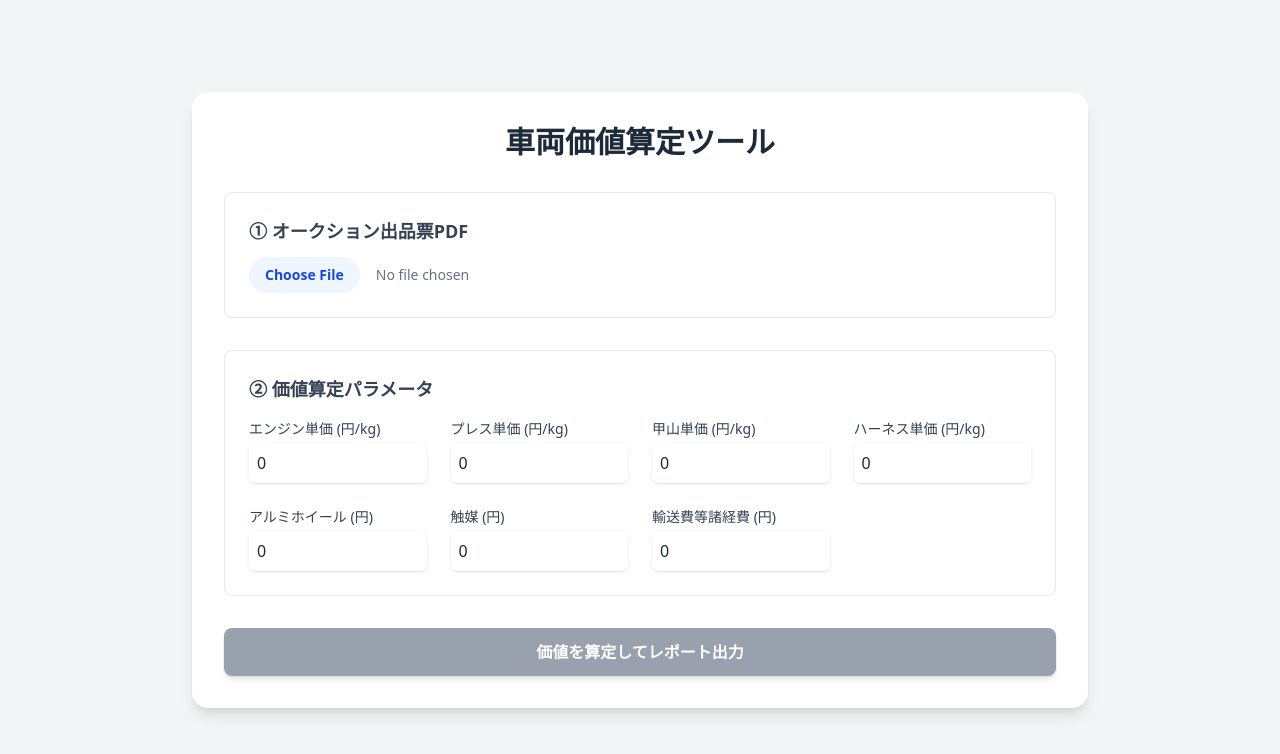
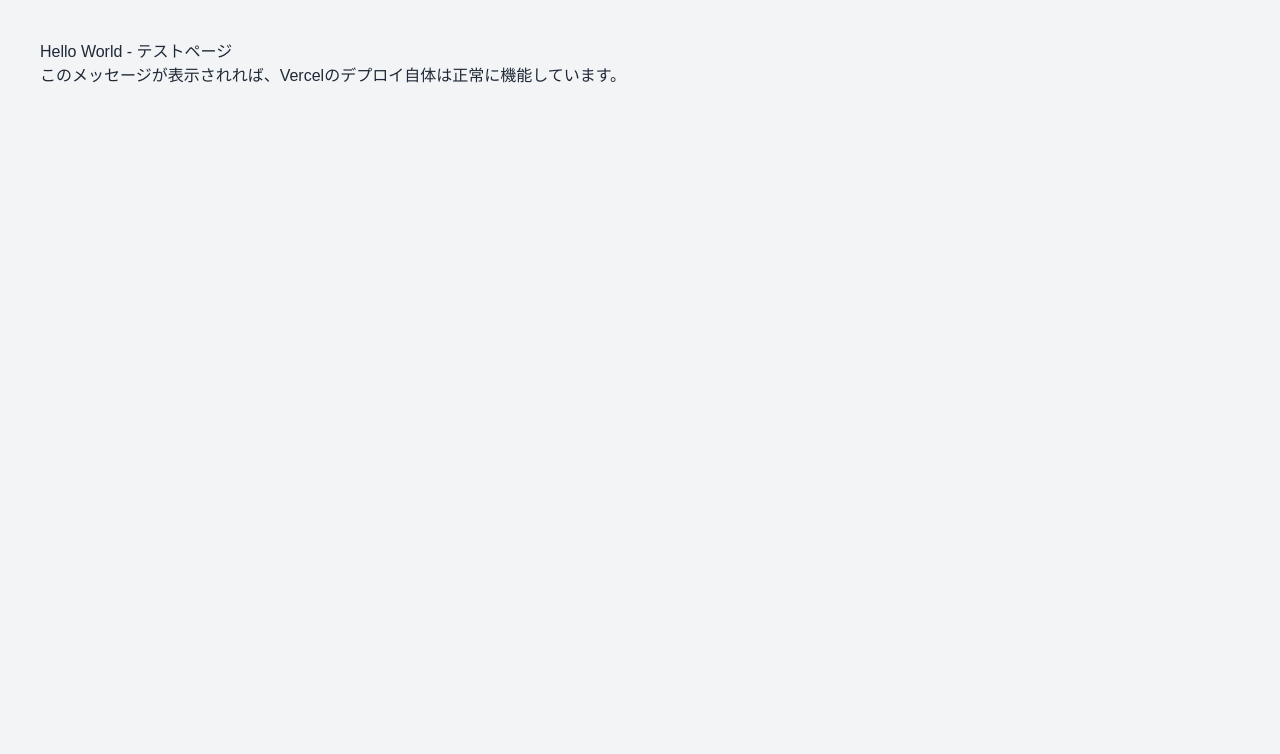
Before and after one commit to morry-k/vehicle_valuation_DB, a Next.js app in the folder frontend/: page / in a window 1280 px wide. Shown: the top 754 px of the page. Built offline with nearby package versions, Linux system fonts and the light colour scheme; no server answers.

Commit message:
Test: Deploy simple Hello World page

```diff
--- a/frontend/app/page.tsx
+++ b/frontend/app/page.tsx
@@ -1,130 +1,8 @@
-'use client'
-
-import { useState, useEffect } from 'react'
-import axios from 'axios'
-
-// ▼▼▼ この一行を追加 ▼▼▼
-const API_URL = process.env.NEXT_PUBLIC_API_URL || 'http://localhost:8000';
-
 export default function Home() {
-  const [file, setFile] = useState<File | null>(null)
-  const [params, setParams] = useState({
-    engine_per_kg: 0,
-    press_per_kg: 0,
-    kouzan_per_kg: 0,
-    harness_per_kg: 0,
-    aluminum_wheels_price: 0,
-    catalyst_price: 0,
-    transport_cost: 0,
-  })
-  const [loading, setLoading] = useState(false)
-
-  useEffect(() => {
-    axios.get(`${API_URL}/api/parameters`)
-      .then(res => setParams(res.data))
-      .catch(err => {
-        console.error("パラメータの取得に失敗:", err)
-        alert("バックエンドとの接続に失敗しました。")
-      })
-  }, [])
-
-  const handleParamChange = (e: React.ChangeEvent<HTMLInputElement>) => {
-    const { name, value } = e.target
-    setParams(prev => ({ ...prev, [name]: Number(value) }))
-  }
-
-  const handleSubmit = async (e: React.FormEvent<HTMLFormElement>) => {
-    e.preventDefault();
-    if (!file) {
-      alert('PDFファイルを選択してください。');
-      return;
-    }
-    setLoading(true);
-
-    const formData = new FormData();
-    formData.append('file', file);
-    formData.append('params_str', JSON.stringify(params));
-
-    try {
-      const res = await axios.post(`${API_URL}/api/analyze-sheet`, formData, {
-        responseType: 'blob',
-      });
-      const url = window.URL.createObjectURL(new Blob([res.data]));
-      const link = document.createElement('a');
-      link.href = url;
-      const fileName = `valuation_report_${new Date().toISOString()}.pdf`;
-      link.setAttribute('download', fileName);
-      document.body.appendChild(link);
-      link.click();
-
-      setTimeout(() => {
-        window.URL.revokeObjectURL(url);
-        if (link.parentNode) {
-            link.parentNode.removeChild(link);
-        }
-      }, 100);
-
-    } catch (err) {
-      console.error("アップロードまたは解析に失敗:", err);
-      alert("処理に失敗しました。バックエンドのターミナルでエラーを確認してください。");
-    } finally {
-      setLoading(false);
-    }
-  }
-
   return (
-    <main className="flex min-h-screen w-full items-center justify-center bg-gray-100 p-4">
-      <div className="w-full max-w-4xl rounded-2xl bg-white p-8 shadow-lg">
-        <h1 className="mb-8 text-center text-3xl font-bold text-gray-800">
-          車両価値算定ツール
-        </h1>
-        <form onSubmit={handleSubmit} className="space-y-8">
-          <div className="rounded-lg border border-gray-200 p-6">
-            <label htmlFor="file-upload" className="mb-3 block text-lg font-semibold text-gray-700">
-              ① オークション出品票PDF
-            </label>
-            <input id="file-upload" type="file" accept="application/pdf" onChange={(e) => setFile(e.target.files?.[0] || null)} className="block w-full text-sm text-gray-500 file:mr-4 file:rounded-full file:border-0 file:bg-blue-50 file:px-4 file:py-2 file:font-semibold file:text-blue-700 hover:file:bg-blue-100" />
-          </div>
-
-          <div className="rounded-lg border border-gray-200 p-6">
-            <h2 className="mb-4 block text-lg font-semibold text-gray-700">② 価値算定パラメータ</h2>
-            <div className="grid grid-cols-2 md:grid-cols-4 gap-6">
-              <div>
-                <label htmlFor="engine_per_kg" className="block text-sm font-medium text-gray-700">エンジン単価 (円/kg)</label>
-                <input type="number" step="0.1" name="engine_per_kg" value={params.engine_per_kg} onChange={handleParamChange} className="mt-1 block w-full rounded-md border-gray-300 p-2 shadow-sm" />
-              </div>
-              <div>
-                <label htmlFor="press_per_kg" className="block text-sm font-medium text-gray-700">プレス単価 (円/kg)</label>
-                <input type="number" step="0.1" name="press_per_kg" value={params.press_per_kg} onChange={handleParamChange} className="mt-1 block w-full rounded-md border-gray-300 p-2 shadow-sm" />
-              </div>
-              <div>
-                <label htmlFor="kouzan_per_kg" className="block text-sm font-medium text-gray-700">甲山単価 (円/kg)</label>
-                <input type="number" step="0.1" name="kouzan_per_kg" value={params.kouzan_per_kg} onChange={handleParamChange} className="mt-1 block w-full rounded-md border-gray-300 p-2 shadow-sm" />
-              </div>
-              <div>
-                <label htmlFor="harness_per_kg" className="block text-sm font-medium text-gray-700">ハーネス単価 (円/kg)</label>
-                <input type="number" step="0.1" name="harness_per_kg" value={params.harness_per_kg} onChange={handleParamChange} className="mt-1 block w-full rounded-md border-gray-300 p-2 shadow-sm" />
-              </div>
-              <div>
-                <label htmlFor="aluminum_wheels_price" className="block text-sm font-medium text-gray-700">アルミホイール (円)</label>
-                <input type="number" name="aluminum_wheels_price" value={params.aluminum_wheels_price} onChange={handleParamChange} className="mt-1 block w-full rounded-md border-gray-300 p-2 shadow-sm" />
-              </div>
-              <div>
-                <label htmlFor="catalyst_price" className="block text-sm font-medium text-gray-700">触媒 (円)</label>
-                <input type="number" name="catalyst_price" value={params.catalyst_price} onChange={handleParamChange} className="mt-1 block w-full rounded-md border-gray-300 p-2 shadow-sm" />
-              </div>
-              <div>
-                <label htmlFor="transport_cost" className="block text-sm font-medium text-gray-700">輸送費等諸経費 (円)</label>
-                <input type="number" name="transport_cost" value={params.transport_cost} onChange={handleParamChange} className="mt-1 block w-full rounded-md border-gray-300 p-2 shadow-sm" />
-              </div>
-            </div>
-          </div>
-
-          <button type="submit" disabled={!file || loading} className="w-full rounded-lg bg-blue-600 px-4 py-3 text-base font-bold text-white shadow-md hover:bg-blue-700 disabled:bg-gray-400">
-            {loading ? '処理中...' : '価値を算定してレポート出力'}
-          </button>
-        </form>
-      </div>
-    </main>
+    <div style={{ padding: '40px', fontFamily: 'sans-serif' }}>
+      <h1>Hello World - テストページ</h1>
+      <p>このメッセージが表示されれば、Vercelのデプロイ自体は正常に機能しています。</p>
+    </div>
   )
 }
```
